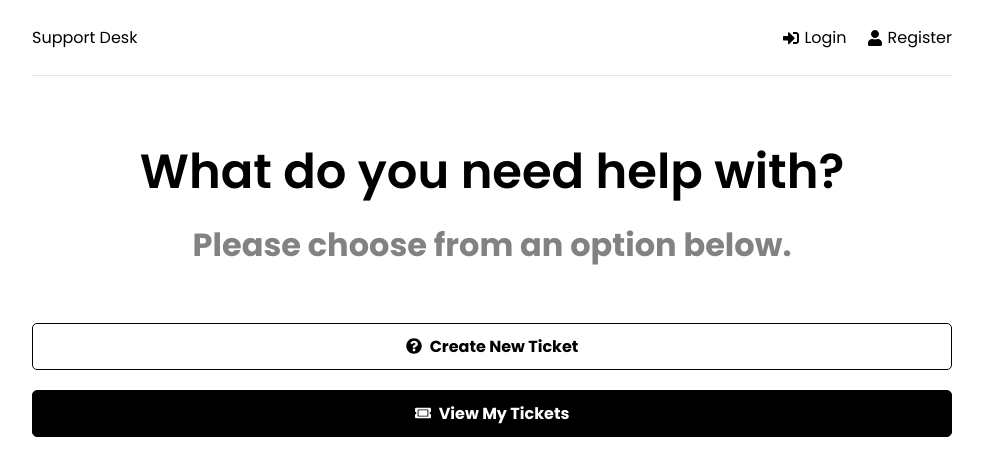
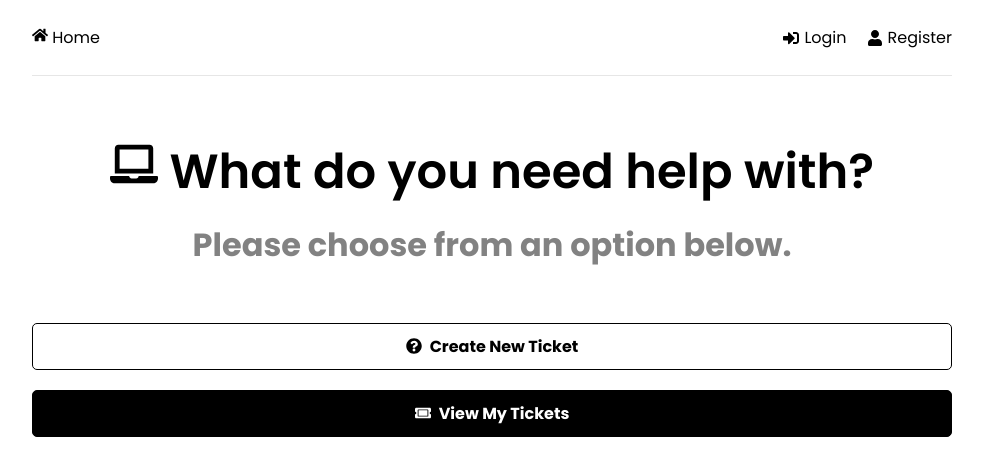
Before and after one commit to WeslenLakins/ai-application-assistant, a React (Create React App) app in the folder frontend/: page / in a window 1280 px wide. Shown: the top 476 px of the page, without its empty margins (148-1131 px from the left). Built offline with nearby package versions, Linux system fonts and the light colour scheme.

Commit message:
Added icons to home page and header component

```diff
--- a/frontend/src/components/Header.jsx
+++ b/frontend/src/components/Header.jsx
@@ -1,11 +1,13 @@
-import { FaSignInAlt, FaSignOutAlt, FaUser } from 'react-icons/fa'
+import { FaSignInAlt, FaHome, FaSignOutAlt, FaUser } from 'react-icons/fa'
 import { Link } from 'react-router-dom'
 
 function Header() {
   return (
     <header className='header'>
       <div className='logo'>
-        <Link to='/'>Support Desk</Link>
+        <Link to='/'>
+          <FaHome /> Home
+        </Link>
       </div>
       <ul>
         <li>
--- a/frontend/src/pages/Home.jsx
+++ b/frontend/src/pages/Home.jsx
@@ -1,11 +1,13 @@
 import { Link } from 'react-router-dom'
-import { FaQuestionCircle, FaTicketAlt } from 'react-icons/fa'
+import { FaLaptop, FaQuestionCircle, FaTicketAlt } from 'react-icons/fa'
 
 function Home() {
   return (
     <>
       <section className='heading'>
-        <h1>What do you need help with?</h1>
+        <h1>
+          <FaLaptop /> What do you need help with?
+        </h1>
         <p>Please choose from an option below.</p>
       </section>
 
```
